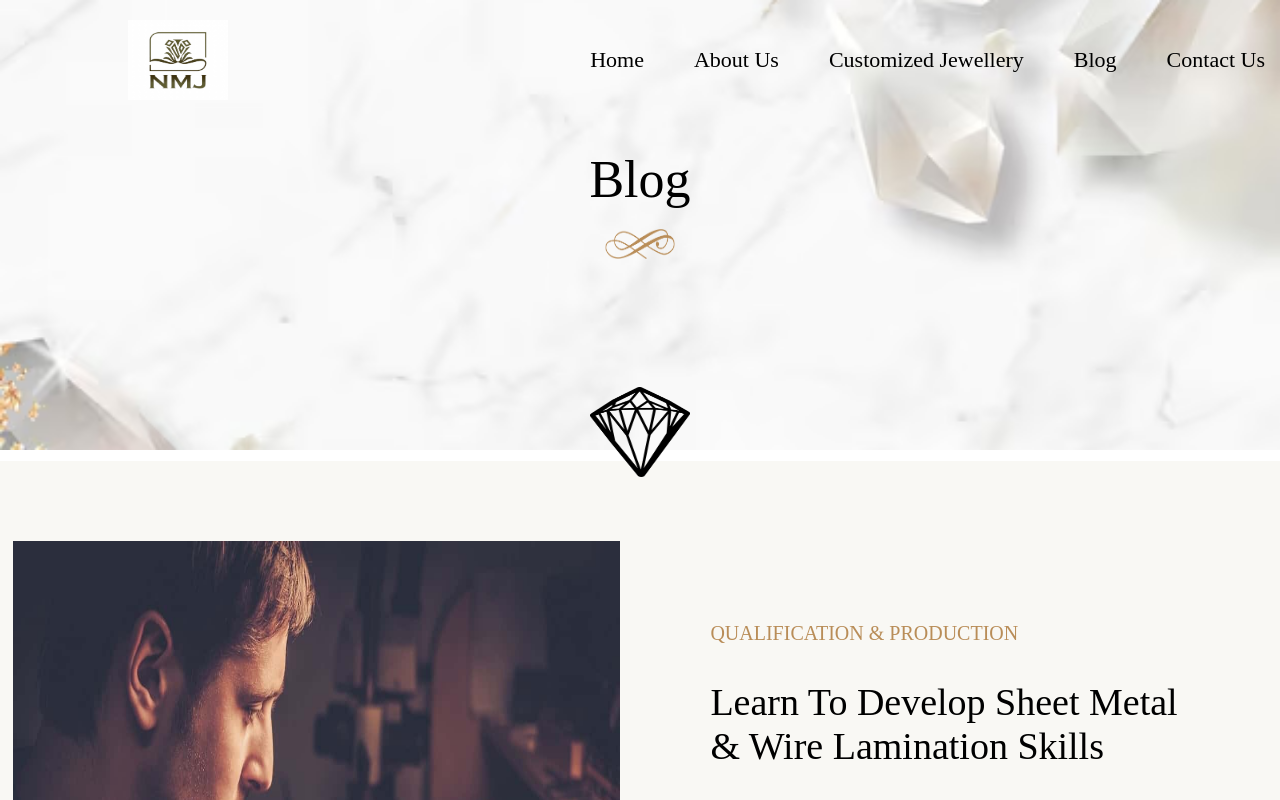
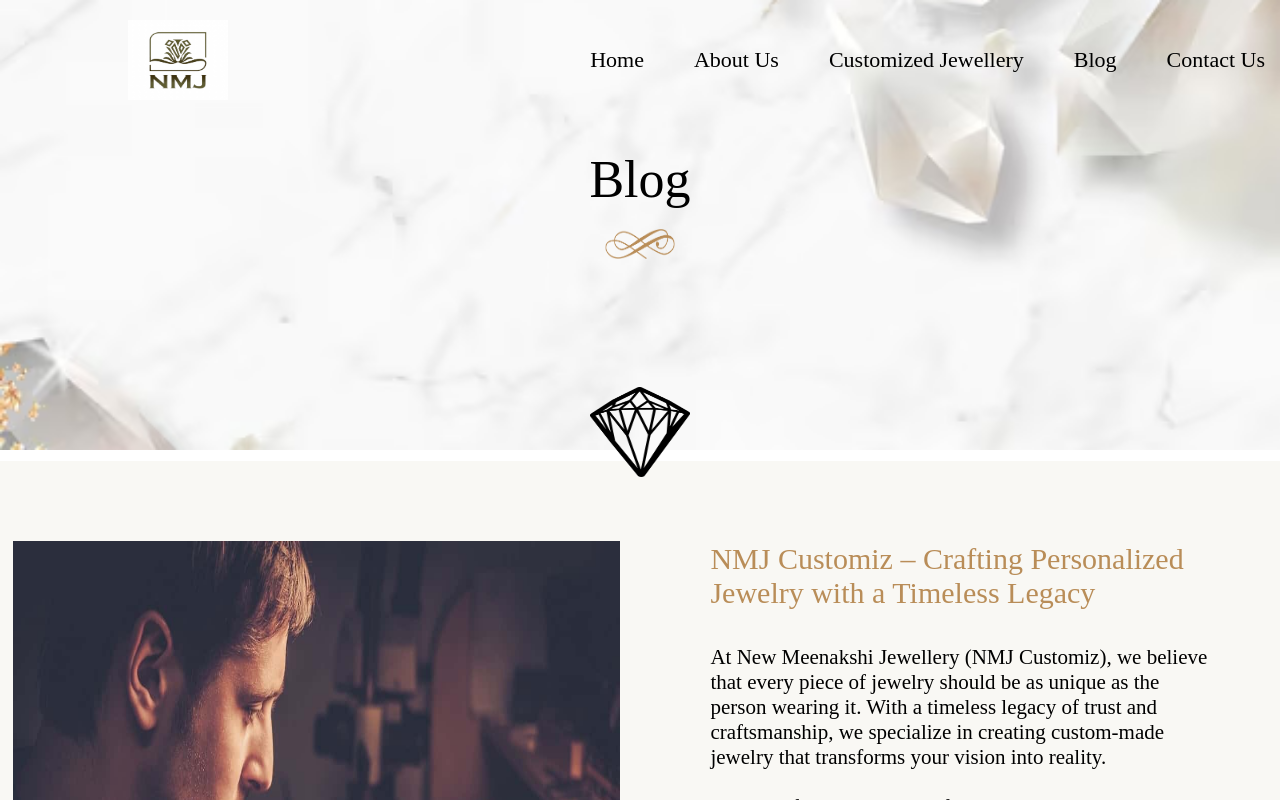
Before and after one commit to SELVAVINAYAGAM712/nmj, a React (Create React App) app: page /blog in a window 1280 px wide. Shown: the top 800 px of the page. Built offline with nearby package versions, Linux system fonts and the light colour scheme.

Commit message:
customized added

```diff
--- a/src/Components/blog/Blog.js
+++ b/src/Components/blog/Blog.js
@@ -64,15 +64,22 @@
             marginBottom: '6%'
 
           }}>
-            <div style={{ fontSize: '20px', fontFamily: 'serif', color: '#b98d58', marginTop: '10px' }}>
-              QUALIFICATION & PRODUCTION                        </div>
+            <div style={{ fontSize: '30px', fontFamily: 'serif', color: '#b98d58', marginTop: '10px' }}>
+              NMJ Customiz – Crafting Personalized Jewelry with a Timeless Legacy                        </div>
 
-            <div style={{ fontSize: '38px', fontFamily: 'serif', color: 'black', marginTop: '10px' }}>
-              Learn To Develop Sheet Metal & Wire Lamination Skills                        </div>
+            <div style={{ fontSize: '21px', fontFamily: 'serif', color: 'black', marginTop: '10px' }}>
+              At New Meenakshi Jewellery (NMJ Customiz), we believe that every piece of jewelry should
+              be as unique as the person wearing it. With a timeless legacy of trust and craftsmanship, we
+              specialize in creating custom-made jewelry that transforms your vision into reality.<br />
+              <br />
+              From the first sketch to the final masterpiece, our expert artisans meticulously craft jewelry
+              that tells your story. Whether it’s a modern engagement ring, a redesigned family heirloom,
+              or a completely new vision, we ensure that each piece is a perfect blend of your imagination and
+              our expertise.                       </div>
 
             <img src={divider} alt="divider" style={{ height: '25px', width: '70px', marginTop: '20px' }} />
 
-            <div style={{
+            {/* <div style={{
               fontSize: '22px',
               fontFamily: 'serif',
               color: 'black',
@@ -80,8 +87,19 @@
               marginTop: '20px'
 
             }}>
-              Cillum ex sint nisi ea aute mollit qui elit eu qui irure aliqua non exercitation nulla. Nisi aute ipsum ea et voluptate nostrud quis esse labore qui ea labore occaecat fugiat esse incididunt pariatur laboris pariatu.
-            </div>
+              Why Choose NMJ Customiz?<br/>
+              ✔ A Legacy of Excellence <br/>
+                Trusted craftsmanship passed through generations.<br/>
+              ✔ Personalized Jewelry<br/>
+                Designed exclusively to match your vision.<br/>
+              ✔ Finest Materials <br/>
+                Ethically sourced gemstones & premium metals.<br/>
+              ✔ Expert Craftsmanship <br/>
+                A perfect balance of tradition and modern artistry.<br/>
+              ✔ Collaborative Design Process <br/>
+                From consultation to creation, we bring your ideas to life.<br/><br/>
+              At NMJ Customiz, we celebrate the art of storytelling through jewelry, ensuring that every
+              piece we create is not just an ornament but a reflection of your unique story and legacy.            </div> */}
 
             <button className="quote-button-aboutUs" style={{
               fontSize: '15px',
--- a/src/Components/customized_jewl/CustomizedJewl.js
+++ b/src/Components/customized_jewl/CustomizedJewl.js
@@ -194,9 +194,9 @@
 
 
 
-                            <div style={{ fontSize: '20px', fontFamily: 'serif', color: '#b98d58' }}>
+                            {/* <div style={{ fontSize: '20px', fontFamily: 'serif', color: '#b98d58' }}>
                                 Customized Savings for Your Dream Jewelry
-                            </div>
+                            </div> */}
 
                             <div style={{ fontSize: '38px', fontFamily: 'serif', color: 'black', marginTop: '10px' }}>
                                 Turn Your Savings into Timeless Jewelry with NMJ Customized
@@ -225,16 +225,16 @@
 
                                     With NMJ Customized, your savings turn into handcrafted elegance, ensuring you own a
                                     jewelry piece that tells your unique story.
-                                    🔸 Start your savings journey today and create your dream jewelry with us!
+                                    Start your savings journey today and create your dream jewelry with us!
                                 </div>
                             </div>
 
-                            <button className="quote-button-aboutUs" style={{
+                            {/* <button className="quote-button-aboutUs" style={{
                                 fontSize: '15px',
                                 marginTop: '20px',
                                 height: '60px',
                                 width: '190px'
-                            }}>Read More</button>
+                            }}>Read More</button> */}
 
 
                         </div>
```
